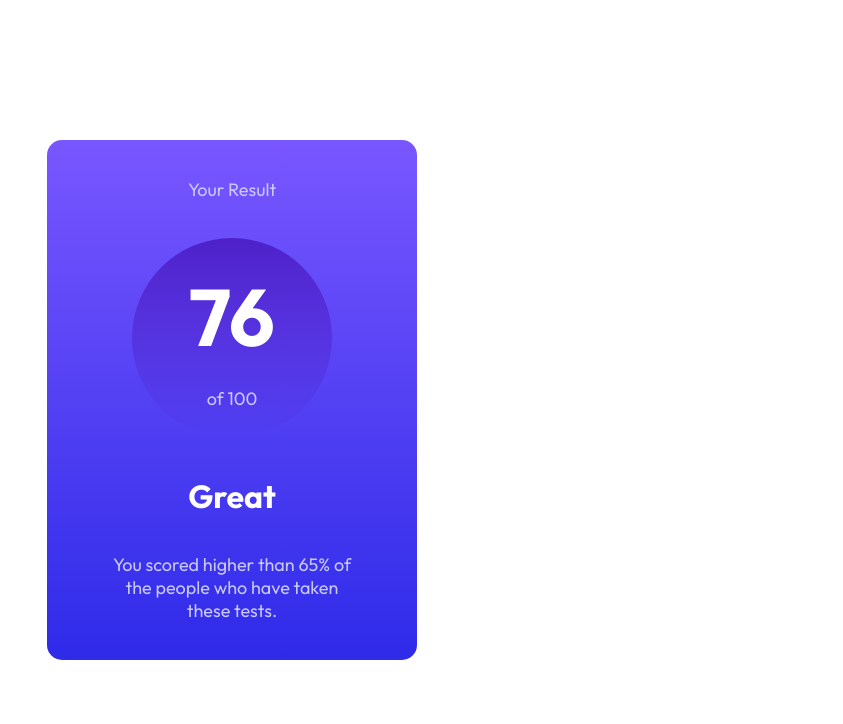
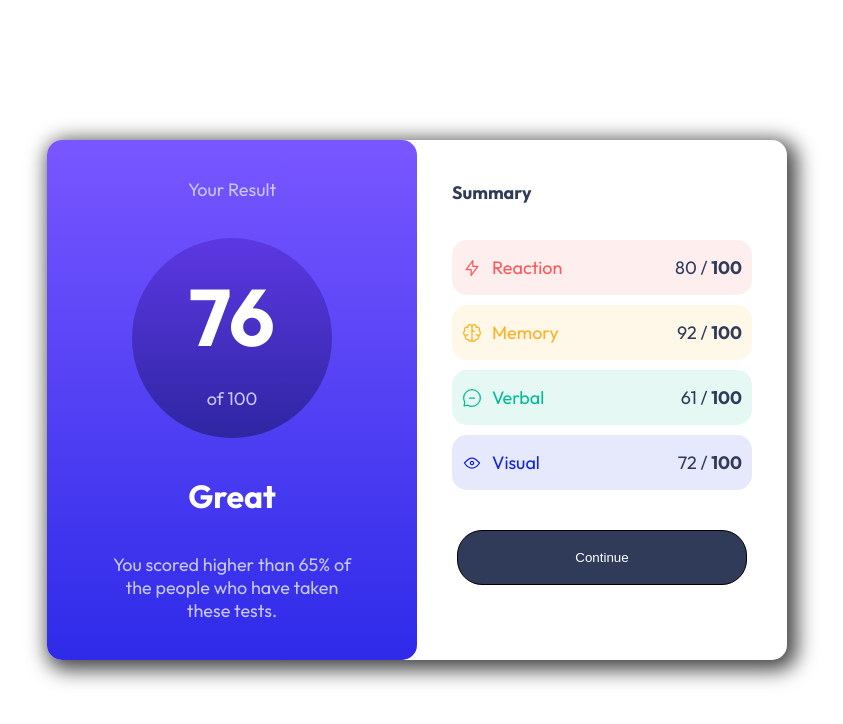
Before and after one commit to pulex94/Results-summary-component, a plain HTML site: page index.html in a window 1280 px wide. Shown: the whole page, without its empty margins (223-1066 px from the left). Drawn offline with Linux system fonts and the light colour scheme.

Commit message:
final update

```diff
--- a/index.html
+++ b/index.html
@@ -35,7 +35,61 @@
           these tests.
         </p>
       </div>
-      <div class="summary"></div>
+      <div class="summary">
+        <div
+          id="sum-title"
+          class="div-summary"
+          style="display: flex; text-align: start"
+        >
+          <p class="title"><b>Summary</b></p>
+        </div>
+        <div>
+          <div class="div-summary" style="background-color: var(--LightRed)">
+            <div class="text-containerOne">
+              <img
+                src="./assets/images/icon-reaction.svg"
+                style="margin: 10px"
+              />
+              <p style="color: hsla(0, 100%, 67%)">Reaction</p>
+            </div>
+            <div class="text-cont">
+              <p class="vote">80 / <b>100</b></p>
+            </div>
+          </div>
+          <div
+            class="div-summary"
+            style="background-color: var(--OrangeYellow)"
+          >
+            <div class="text-containerOne">
+              <img src="./assets/images/icon-memory.svg" style="margin: 10px" />
+
+              <p style="color: hsla(39, 100%, 56%)">Memory</p>
+            </div>
+            <div class="text-cont">
+              <p class="vote">92 / <b>100</b></p>
+            </div>
+          </div>
+          <div class="div-summary" style="background-color: var(--GreenYeal)">
+            <div class="text-containerOne">
+              <img src="./assets/images/icon-verbal.svg" style="margin: 10px" />
+              <p style="color: hsl(166, 100%, 37%)">Verbal</p>
+            </div>
+            <div class="text-cont">
+              <p class="vote">61 / <b>100</b></p>
+            </div>
+          </div>
+          <div class="div-summary" style="background-color: var(--CobaltBlue)">
+            <div class="text-containerOne">
+              <img src="./assets/images/icon-visual.svg" style="margin: 10px" />
+              <p style="color: hsl(234, 85%, 45%)">Visual</p>
+            </div>
+            <div class="text-cont">
+              <p class="vote">72 / <b>100</b></p>
+            </div>
+          </div>
+        </div>
+        <button>Continue</button>
+      </div>
     </div>
   </body>
 </html>
--- a/style.css
+++ b/style.css
@@ -1,12 +1,20 @@
 :root {
   --slateBlue: hsl(252, 100%, 67%);
   --royalBlue: hsl(241, 81%, 54%);
-  --VioletBlue: hsla(256, 72%, 46%, 1);
-  --PersianBlue: hsla(241, 72%, 46%, 0);
+  --VioletBlue: hsla(256, 72%, 46%, 0.5);
+  --PersianBlue: hsla(241, 71%, 19%, 0.5);
   --White: hsl(0, 0%, 100%);
   --Paleblue: hsl(221, 100%, 96%);
   --Lightlavender: hsl(241, 100%, 89%);
   --Darkgrayblue: hsl(224, 30%, 27%);
+}
+
+:root {
+  --LightRed: hsla(0, 100%, 67%, 0.1);
+  --OrangeYellow: hsl(39, 100%, 56%, 0.1);
+  --GreenYeal: hsl(166, 100%, 37%, 0.1);
+  --CobaltBlue: hsl(234, 85%, 45%, 0.1);
+  --Darkgrayblue2: hsl(224, 30%, 27%);
 }
 
 /* font-family: 'Anton', sans-serif;
@@ -39,6 +47,18 @@ body {
   height: 520px;
   width: 740px;
   display: flex;
+  border-radius: 15px;
+  align-items: center;
+  justify-content: center;
+  -webkit-box-shadow: 5px 5px 20px 5px rgba(0, 0, 0, 0.73);
+  box-shadow: 5px 5px 20px 5px rgba(0, 0, 0, 0.73);
+  min-width: 375px;
+}
+
+@media screen and (max-width: 768px) {
+  .container {
+    flex-wrap: wrap;
+  }
 }
 
 .circle {
@@ -53,6 +73,9 @@ body {
   border-radius: 15px;
 }
 
+.title {
+  color: var(--Darkgrayblue2);
+}
 .circle-container {
   height: 200px;
   width: 200px;
@@ -63,10 +86,39 @@ body {
   border-radius: 100%;
   background: linear-gradient(to bottom, var(--VioletBlue), var(--PersianBlue));
 }
-
 .summary {
+  display: flex;
+  flex-direction: column;
+  align-items: center;
+  margin-top: 30px;
   width: 100%;
   height: 100%;
+}
+
+.div-summary {
+  display: flex;
+  align-items: center;
+  justify-content: space-between;
+  width: 290px;
+  height: 55px;
+  border-radius: 15px;
+
+  padding-right: 10px;
+  margin: 10px;
+}
+
+button {
+  width: 290px;
+  height: 55px;
+  border-radius: 25px;
+  border: 1px solid black;
+  background-color: var(--Darkgrayblue2);
+  color: white;
+  margin-top: 30px;
+}
+
+button:hover {
+  background: linear-gradient(to bottom, var(--slateBlue), var(--royalBlue));
 }
 
 p {
@@ -87,3 +139,13 @@ h2 {
   font-size: 32px;
   color: white;
 }
+
+.vote {
+  color: var(--Darkgrayblue);
+}
+
+.text-containerOne {
+  display: flex;
+  align-items: center;
+  justify-content: center;
+}
```
